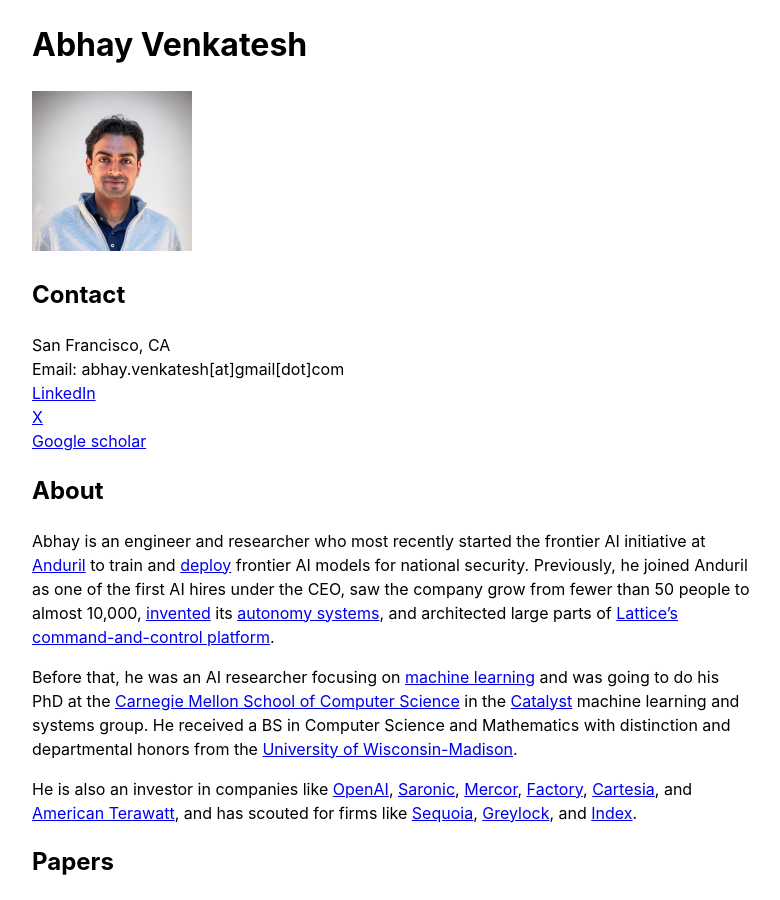
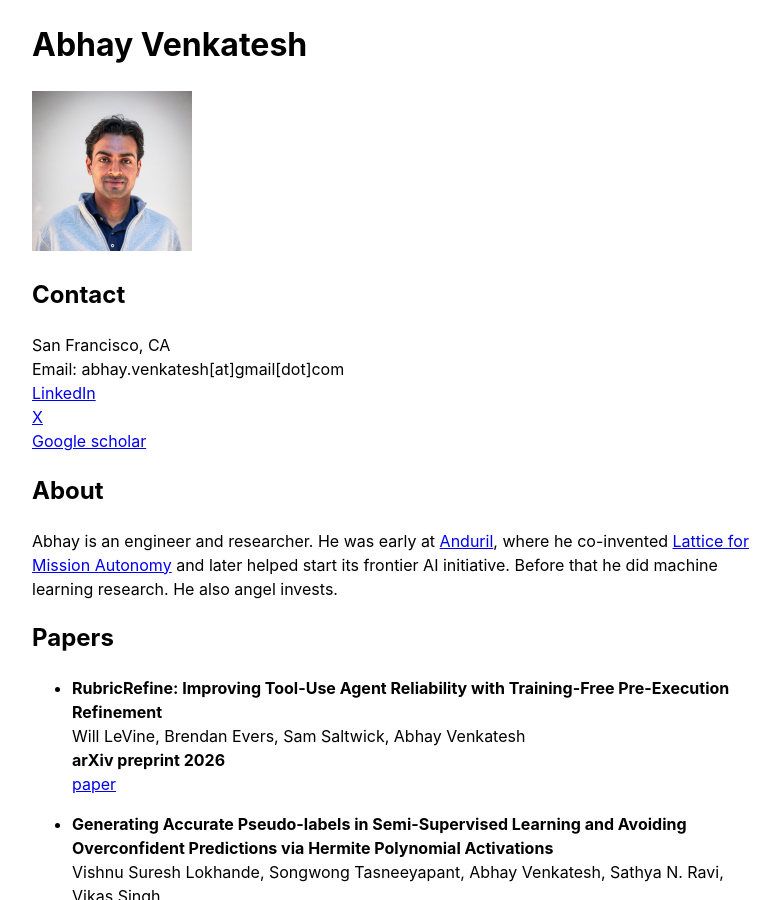
Before and after one commit to abhay-venkatesh/abhay-venkatesh.github.io, a Jekyll site: the page built from _pages/about.md, in a window 1280 px wide and 900 px high. Shown: the whole window, without its empty margins (248-1028 px from the left). Built offline with Jekyll 4.4.1, drawn with Linux system fonts in a browser that asks for light colours; some of the changed text lies outside the part shown.

Commit message:
Compress bio, tone down preview description, remove Awards section

```diff
--- a/_config.yml
+++ b/_config.yml
@@ -1,5 +1,5 @@
 title: Abhay Venkatesh
-description: "Abhay Venkatesh is an engineer and researcher. He started the frontier AI initiative at Anduril, co-invented Lattice for Mission Autonomy, and architected key components of Anduril's Lattice command-and-control platform."
+description: "Abhay Venkatesh is an engineer and researcher, early at Anduril, where he co-invented Lattice for Mission Autonomy and helped start its frontier AI initiative."
 url: https://abhayvenkatesh.com
 author: "Abhay Venkatesh"
 
--- a/_pages/about.md
+++ b/_pages/about.md
@@ -16,11 +16,7 @@
 
 <h2>About</h2>
 
-Abhay is an engineer and researcher who most recently started the frontier AI initiative at [Anduril](https://www.anduril.com/) to train and [deploy](https://www.anduril.com/news/anduril-partners-with-openai-to-advance-u-s-artificial-intelligence-leadership-and-protect-u-s) frontier AI models for national security. Previously, he joined Anduril as one of the first AI hires under the CEO, saw the company grow from fewer than 50 people to almost 10,000, [invented](https://scholar.google.com/citations?view_op=view_citation&hl=en&user=Inp7zBgAAAAJ&citation_for_view=Inp7zBgAAAAJ:UeHWp8X0CEIC) its [autonomy systems](https://www.anduril.com/lattice/mission-autonomy), and architected large parts of [Lattice's command-and-control platform](https://developer.anduril.com/guides/tasks/overview).
-
-Before that, he was an AI researcher focusing on [machine learning](https://scholar.google.com/citations?view_op=view_citation&hl=en&user=Inp7zBgAAAAJ&citation_for_view=Inp7zBgAAAAJ:qjMakFHDy7sC) and was going to do his PhD at the [Carnegie Mellon School of Computer Science](https://www.cs.cmu.edu/) in the [Catalyst](https://catalyst.cs.cmu.edu/) machine learning and systems group. He received a BS in Computer Science and Mathematics with distinction and departmental honors from the [University of Wisconsin-Madison](https://www.wisc.edu/).
-
-He is also an investor in companies like [OpenAI](https://openai.com/), [Saronic](https://www.saronic.com/), [Mercor](https://www.mercor.com/), [Factory](https://factory.ai/), [Cartesia](https://cartesia.ai/), and [American Terawatt](https://www.americanterawatt.com/), and has scouted for firms like [Sequoia](https://sequoiacap.com/), [Greylock](https://greylock.com/), and [Index](https://www.indexventures.com/).
+Abhay is an engineer and researcher. He was early at [Anduril](https://www.anduril.com/), where he co-invented [Lattice for Mission Autonomy](https://www.anduril.com/lattice/mission-autonomy) and later helped start its frontier AI initiative. Before that he did machine learning research. He also angel invests.
 
 <h2>Papers</h2>
 <ul>
@@ -78,14 +74,6 @@
   <li><a target="_blank" href="https://patents.google.com/patent/US12208892B2/en">Generating an environment for an operation using a set of assets</a>, US Patent 12,208,892 (2025)</li>
 </ul>
 
-<h2>Awards</h2>
-<ul>
-  <li>Cornell, Maryland, and Max Planck Pre-Doctoral Research Fellowship, 2018</li>
-  <li>Hilldale Undergraduate Research Fellowship, University of Wisconsin-Madison, 2018</li>
-  <li>Ranked #5 worldwide on the Microsoft COCO object-detection leaderboard</li>
-  <li><a target="_blank" href="https://edisonawards.com/winner/ghost-4/">Bronze Edison Award</a>, for Anduril's Ghost 4, 2021</li>
-</ul>
-
 <h2>Writing</h2>
 <ul>
   <li><a target="_blank" href="https://www.sovereigntygaps.com/">Requests for Startups</a>, 2026 (<a target="_blank" href="https://x.com/AbhayVenkatesh1/status/2088711408590672210">X</a>)</li>
```
